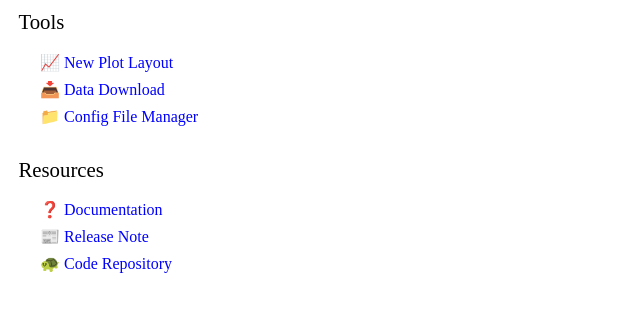
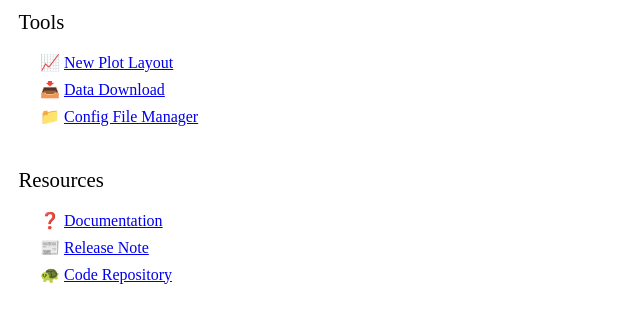
Before and after one commit to slowproj/slowdash, a plain HTML site: page system/web/html-slowtools.html in a window 1280 px wide. Shown: the whole page, without its empty margins (0-640 px from the left). Drawn offline with Linux system fonts and the light colour scheme.

Commit message:
Minor updates on documents

```diff
--- a/system/web/html-slowtools.html
+++ b/system/web/html-slowtools.html
@@ -7,29 +7,15 @@
         margin: 0.5em;
         padding: 0;
       }
-      #slowtools a {
-        color: blue;
-        text-decoration: none;
-      }
-      #slowtools a:visited {
-        color: blue;
-        text-decoration: none;
-      }
-      #slowtools a:hover {
-        color: #8888ff;
-        text-decoration: underline;
-      }
       #slowtools ul {
         list-style-type: none;
-        margin: 0;
-        padding: 0;
-        padding-left: 2em;
-        margin-bottom: 2em;
+        margin: 0 0 0 2em;
+        padding: 0 0 2em 0;
       }
       #slowtools li {
         padding-top: 0.5em;
       }
-      </style>
+    </style>
   </head>
   <body>
     <div id="slowtools">
```
Also changed, not shown: docs/Top.html (+10 -1 lines).
